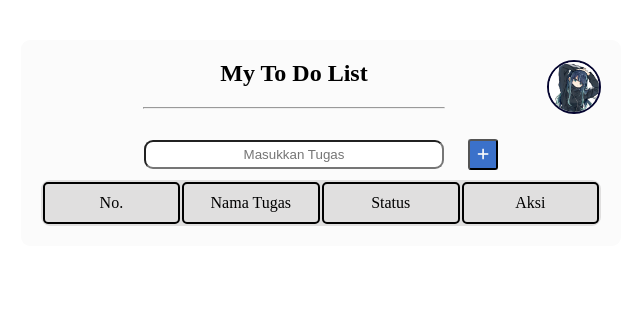
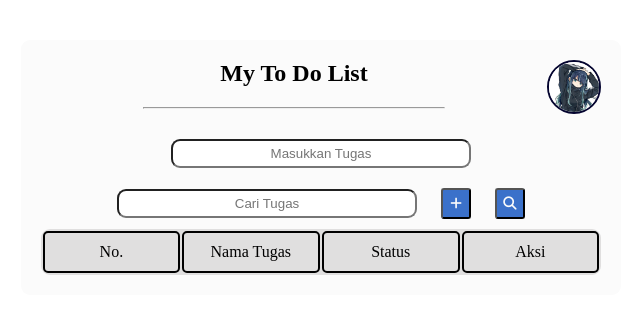
Before and after one commit to FelienZ/LSToDoList, a plain HTML site: page index.html in a window 1280 px wide. Shown: the whole page, without its empty margins (319-959 px from the left). Drawn offline with Linux system fonts and the light colour scheme; a web font is replaced by a local one.

Commit message:
Update index.html

```diff
--- a/index.html
+++ b/index.html
@@ -5,7 +5,6 @@
     <meta name="viewport" content="width=device-width, initial-scale=1.0">
     <title>To Do List 2</title>
     <link rel="stylesheet" href="style/style.css">
-
     <link rel="stylesheet" href="https://cdnjs.cloudflare.com/ajax/libs/font-awesome/6.5.0/css/all.min.css">
 </head>
 <body>
@@ -15,7 +14,9 @@
         <hr>
         <form action="">
         <input type="text" id="tugas" placeholder="Masukkan Tugas">
+        <input type="text" id="cari" placeholder="Cari Tugas">
         <button id="tambah"><i class="fa-solid fa-plus"></i></button>
+        <button id="gocari"><i class="fa-solid fa-magnifying-glass"></i></button>
         </form>
         <div id="daftar">
             <table id="table">
```
